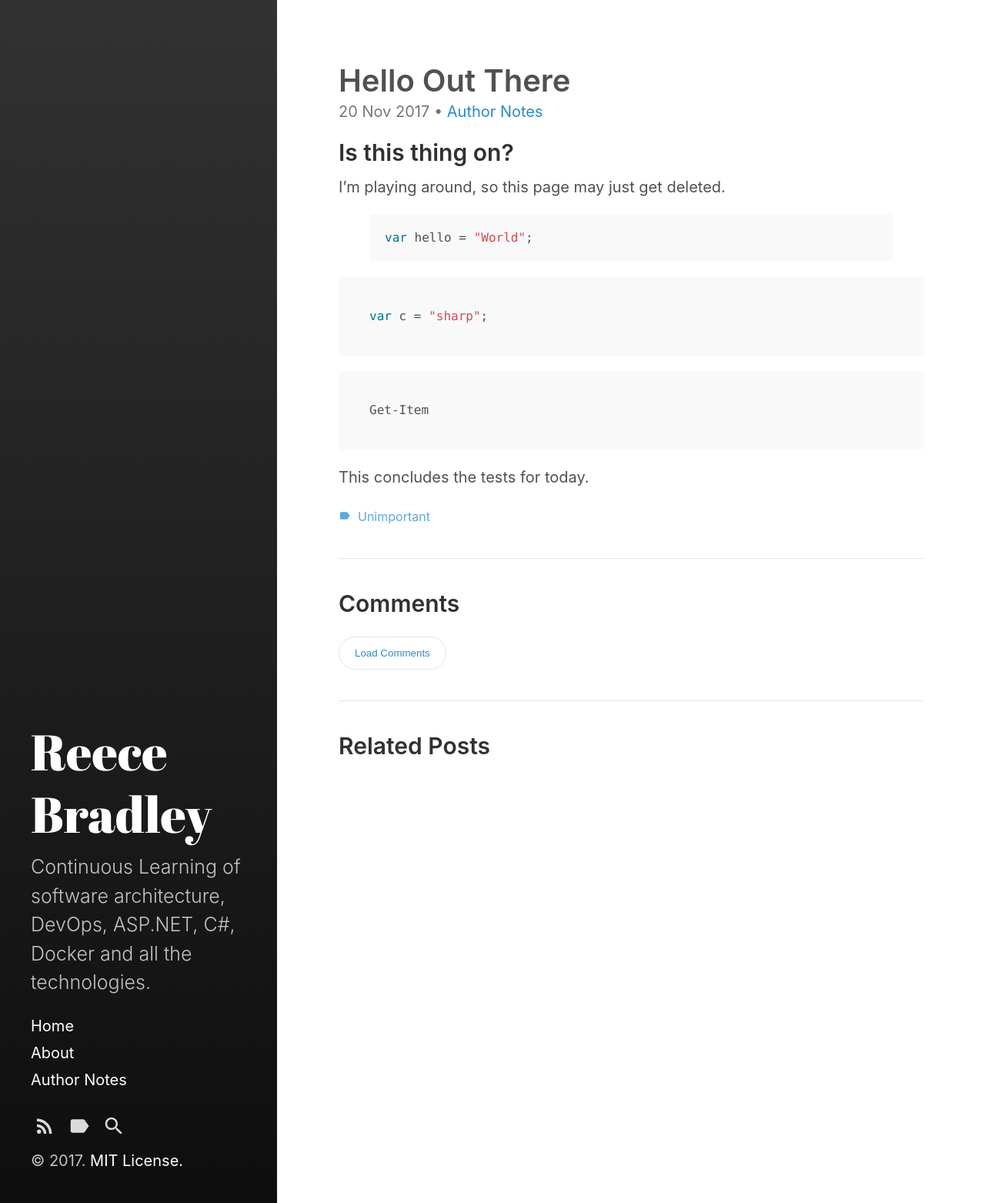
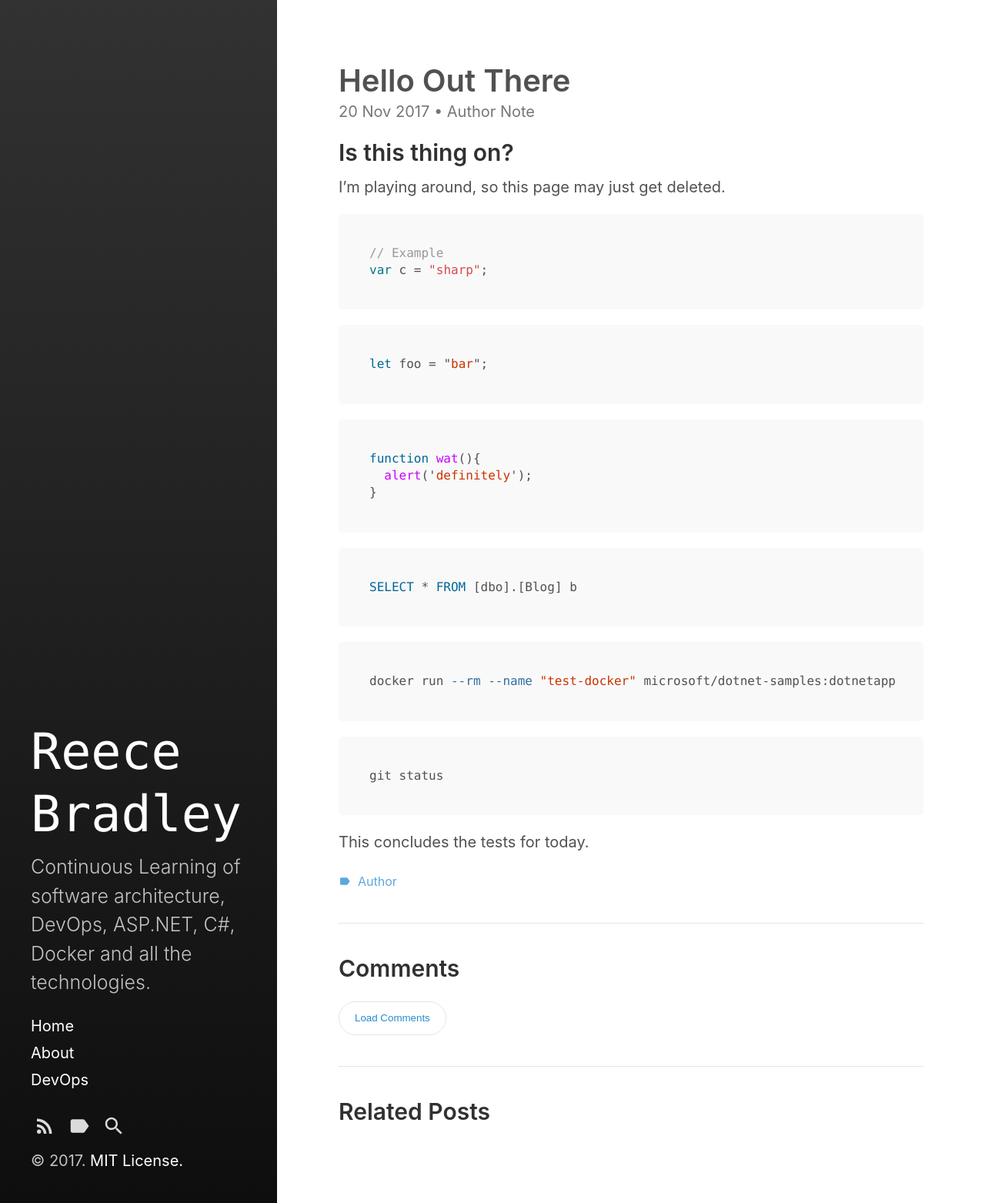
Before and after one commit to reecebradley/reecebradley.github.io, a Jekyll site: the page built from _posts/2017-11-20-hello-out-there.md, in a window 1280 px wide. Shown: the whole page at 77% size. Built offline with Jekyll 4.4.1, drawn with Linux system fonts in a browser that asks for light colours.

Commit message:
slowly improving content

````diff
--- a/_posts/2017-11-20-hello-out-there.md
+++ b/_posts/2017-11-20-hello-out-there.md
@@ -2,25 +2,40 @@
 layout: post
 title: "Hello Out There"
 categories:
-  - Author Notes
+  - Author Note
 tags:
-  - unimportant
+  - author
 last_modified_at: 2017-11-20T18:18:52-05:00
 ---
 ## Is this thing on?
 
 I'm playing around, so this page may just get deleted.
 
-{% highlight csharp %}
-var hello = "World";
-{% endhighlight %}
-
 ```csharp
+// Example
 var c = "sharp";
 ```
 
+```typescript
+let foo = "bar";
+```
+
+```js
+function wat(){
+  alert('definitely');
+}
+```
+
+```sql
+SELECT * FROM [dbo].[Blog] b
+```
+
 ```powershell
-Get-Item
+docker run --rm --name "test-docker" microsoft/dotnet-samples:dotnetapp
+```
+
+```sh
+git status
 ```
 
 This concludes the tests for today.
--- a/_sass/hydeout/_layout.scss
+++ b/_sass/hydeout/_layout.scss
@@ -40,7 +40,7 @@ body {
   padding: $section-spacing;
 
   .site-title {
-    font-family: "Abril Fatface", serif;
+    font-family: $site-title-font-family;
     font-weight: normal;
     font-size: $large-font-size;
     color: rgba(255,255,255,.75);
--- a/_sass/hydeout/_variables.scss
+++ b/_sass/hydeout/_variables.scss
@@ -43,6 +43,8 @@ $default-box-shadow: $box-shadow-size
 
 $code-font-family: Menlo, Monaco, "Courier New", monospace !default;
 $code-color: #bf616a !default;
+$site-title-font-family: "Abril Fatface", serif !default; // hydeout customization
+
 
 // Hyde theming
 $sidebar-bg-color: #202020 !default;
--- a/assets/css/main.scss
+++ b/assets/css/main.scss
@@ -1,9 +1,5 @@
 ---
 ---
 
-// @import "{{ site.theme }}";
-
-// // $sidebar-bg-color: #ac4142;
-// // $link-color: #ac4142;
-// // $sidebar-sticky: true;
+$site-title-font-family: Menlo, Monaco, "Courier New", monospace;
 @import "hydeout";
--- a/category/author-notes.md
+++ b/category/devops.md
@@ -1,4 +1,4 @@
 ---
 layout: category
-title: Author Notes
+title: DevOps
 ---
````
Also changed, not shown: 404.html (+5 -19 lines), favicon.ico (added).
